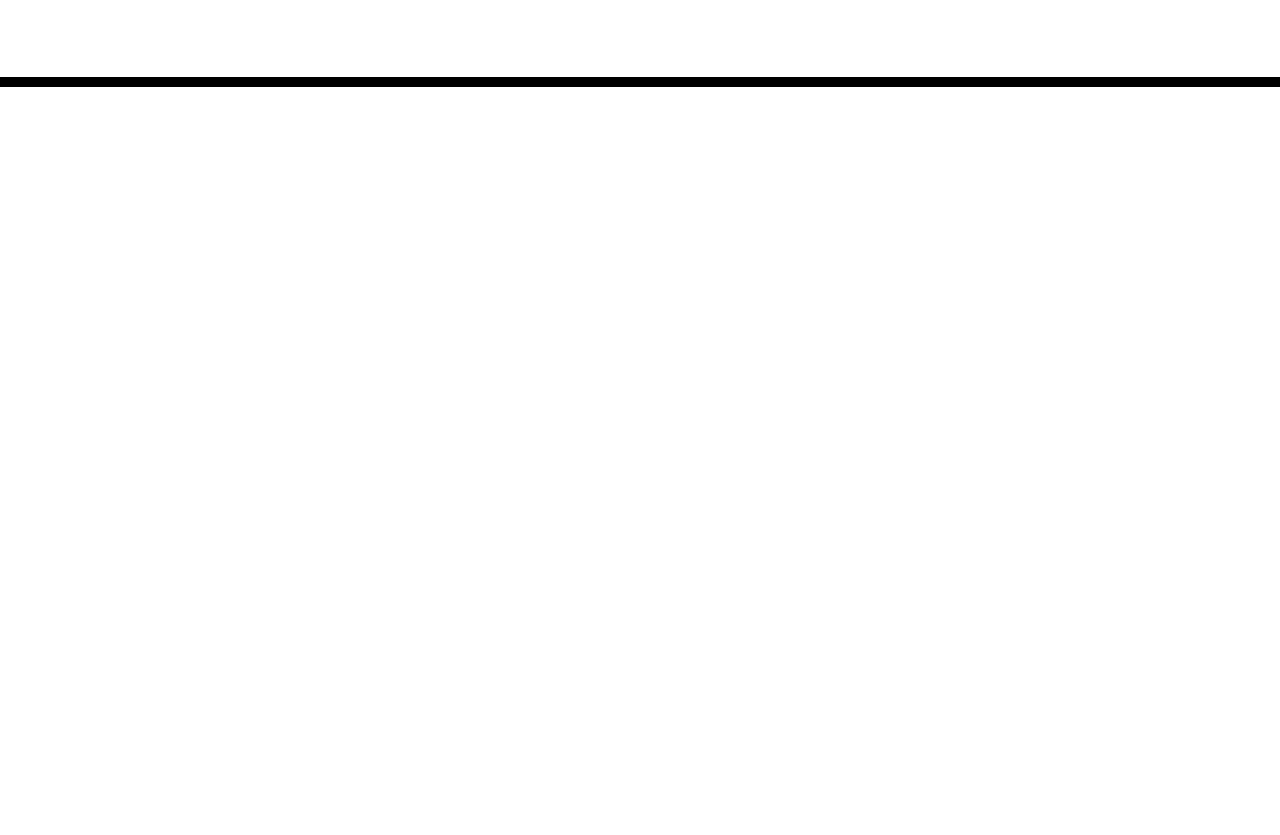
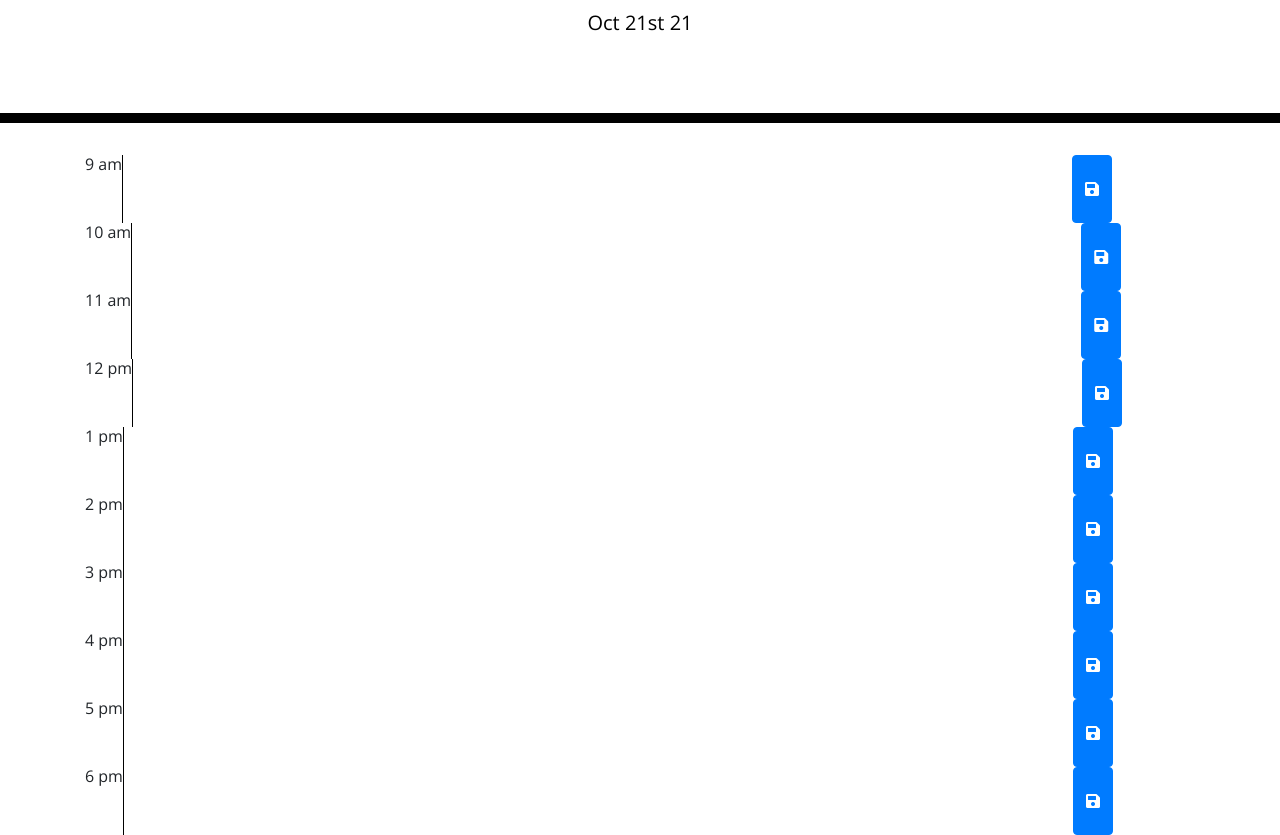
Before and after one commit to sabrinaelkins/Calendar, a plain HTML site: page index.html in a window 1280 px wide. Shown: the part 181-1016 px from the top of the page. Before the commit the page ends 800 px from the top, so only its background shows below. Drawn offline with nearby package versions, Linux system fonts and the light colour scheme.

Commit message:
Changes made

```diff
--- a/index.html
+++ b/index.html
@@ -1,23 +1,14 @@
 <!DOCTYPE html>
 <html lang="en">
+
 <head>
   <meta charset="UTF-8" />
   <meta name="viewport" content="width=device-width, initial-scale=1.0" />
   <meta http-equiv="X-UA-Compatible" content="ie=edge" />
-    <link
-      rel="stylesheet"
-      href="https://stackpath.bootstrapcdn.com/bootstrap/4.3.1/css/bootstrap.min.css"
-    />
-    <link
-      rel="stylesheet"
-      href="https://use.fontawesome.com/releases/v5.8.1/css/all.css"
-      integrity="sha384-50oBUHEmvpQ+1lW4y57PTFmhCaXp0ML5d60M1M7uH2+nqUivzIebhndOJK28anvf"
-      crossorigin="anonymous"
-    />
-    <link
-      href="https://fonts.googleapis.com/css?family=Open+Sans&display=swap"
-      rel="stylesheet"
-    />
+  <link rel="stylesheet" href="https://stackpath.bootstrapcdn.com/bootstrap/4.3.1/css/bootstrap.min.css" />
+  <link rel="stylesheet" href="https://use.fontawesome.com/releases/v5.8.1/css/all.css"
+    integrity="sha384-50oBUHEmvpQ+1lW4y57PTFmhCaXp0ML5d60M1M7uH2+nqUivzIebhndOJK28anvf" crossorigin="anonymous" />
+  <link href="https://fonts.googleapis.com/css?family=Open+Sans&display=swap" rel="stylesheet" />
   <link rel="stylesheet" href="style.css" />
   <title>Work Day Scheduler</title>
 </head>
@@ -30,9 +21,65 @@
   </header>
   <div class="container">
     <!-- Timeblocks go here -->
+    <section>
+      <h1>9 am</h1>
+      <textarea cols=100 rows=3 id="9-plan"></textarea>
+      <button class="saveplan btn btn-primary" id="9-btn"><i class="fas fa-save"></i></button>
+    </section>
+    <section>
+      <h1>10 am</h1>
+      <textarea cols=100 rows=3 id="10-plan"></textarea>
+      <button class="saveplan btn btn-primary" id="10-btn"><i class="fas fa-save"></i></button>
+    </section>
+    <section>
+      <h1>11 am</h1>
+      <textarea cols=100 rows=3 id="11-plan"></textarea>
+      <button class="saveplan btn btn-primary" id="11-btn"><i class="fas fa-save"></i></button>
+    </section>
+    <section>
+      <h1>12 pm</h1>
+      <textarea cols=100 rows=3 id="12-plan"></textarea>
+      <button class="saveplan btn btn-primary" id="12-btn"><i class="fas fa-save"></i></button>
+    </section>
+    <section>
+      <h1>1 pm</h1>
+      <textarea cols=100 rows=3 id="13-plan"></textarea>
+      <button class="saveplan btn btn-primary" id="13-btn"><i class="fas fa-save"></i></button>
+    </section>
+    <section>
+      <h1>2 pm</h1>
+      <textarea cols=100 rows=3 id="14-plan"></textarea>
+      <button class="saveplan btn btn-primary" id="14-btn"><i class="fas fa-save"></i></button>
+    </section>
+    <section>
+      <h1>3 pm</h1>
+      <textarea cols=100 rows=3 id="15-plan"></textarea>
+      <button class="saveplan btn btn-primary" id="15-btn"><i class="fas fa-save"></i></button>
+    </section>
+    <section>
+      <h1>4 pm</h1>
+      <textarea cols=100 rows=3 id="16-plan"></textarea>
+      <button class="saveplan btn btn-primary" id="16-btn"><i class="fas fa-save"></i></button>
+    </section>
+    <section>
+      <h1>5 pm</h1>
+      <textarea cols=100 rows=3 id="17-plan"></textarea>
+      <button class="saveplan btn btn-primary" id="17-btn"><i class="fas fa-save"></i></button>
+    </section>
+    <section>
+      <h1>6 pm</h1>
+      <textarea cols=100 rows=3 id="18-plan"></textarea>
+      <button class="saveplan btn btn-primary" id="18-btn"><i class="fas fa-save"></i></button>
+    </section>
+
+    </section>
+    </section>
+    </section>
   </div>
 
   <script src="https://code.jquery.com/jquery-3.4.1.min.js"></script>
   <script src="https://cdnjs.cloudflare.com/ajax/libs/moment.js/2.24.0/moment.min.js"></script>
+  <script src="script.js"></script>
 </body>
+
 </html>
--- a/script.js
+++ b/script.js
@@ -1,4 +1,5 @@
 $(document).ready(function () {
 
-    int yourInt = Calendar.getInstance();
-    Calendar cal =
+var currentDate = moment().format("MMM Do YY");
+$("#currentDay").text(currentDate)
+})
--- a/style.css
+++ b/style.css
@@ -69,3 +69,11 @@ textarea{
   font-size: 20px;
   transition: all .3s ease-in-out;
 }
+
+section{
+  display: flex;
+}
+section h1{
+  max-width: 10%;
+  font-size: medium;
+}
```
Lines whose indentation alone changed are shown as unchanged.
